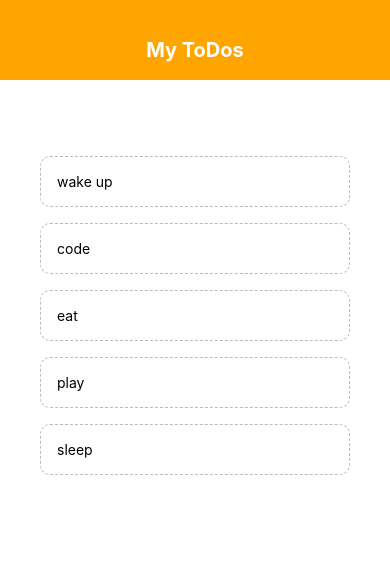
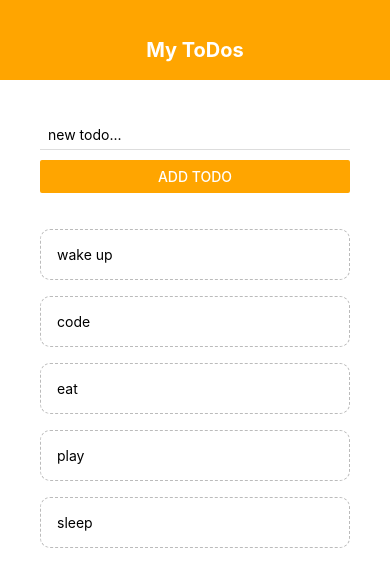
Before and after one commit to TheMIU/todo-app, a React Native app: screen / in a window 390 px wide. Shown: the top 586 px of the page. Built offline with nearby package versions, Linux system fonts and the light colour scheme.

Commit message:
add todo

```diff
--- a/App.js
+++ b/App.js
@@ -2,6 +2,7 @@
 import { FlatList, StyleSheet, Text, View } from 'react-native';
 import Header from './components/header';
 import TodoItem from './components/todoItem';
+import AddTodo from './components/addTodo';
 
 export default function App() {
   const [todo, setTodo] = useState([
@@ -18,10 +19,21 @@
     })
   }
 
+  const submitHandler = (text) => {
+    setText('')
+    setTodo(prevTodo => {
+      return [
+        { text, key: Math.random().toString() },
+        ...prevTodo
+      ]
+    })
+  }
+
   return (
     <View style={styles.container}>
       <Header />
       <View style={styles.content}>
+        <AddTodo submitHandler={submitHandler}/>
         <View style={styles.list}>
           <FlatList
             data={todo}
--- /dev/null
+++ b/components/addTodo.js
@@ -0,0 +1,33 @@
+import { useState } from "react"
+import { Button, StyleSheet, TextInput, View } from "react-native"
+
+export default function addTodo({ submitHandler }) {
+    let [text, setText] = useState('')
+
+    const changeHandler = (val) => {
+        setText(val);
+    }
+
+    return (
+        <View>
+            <TextInput
+                style={styles.input}
+                placeholder="new todo..."
+                onChangeText={changeHandler}
+                value={text}
+            />
+
+            <Button color='orange' onPress={() => { submitHandler(text) }} title="add todo" />
+        </View>
+    )
+}
+
+const styles = StyleSheet.create({
+    input: {
+        marginBottom: 10,
+        paddingHorizontal: 8,
+        paddingVertical: 6,
+        borderBottomWidth: 1,
+        borderBottomColor: '#ddd',
+    }
+})
```
